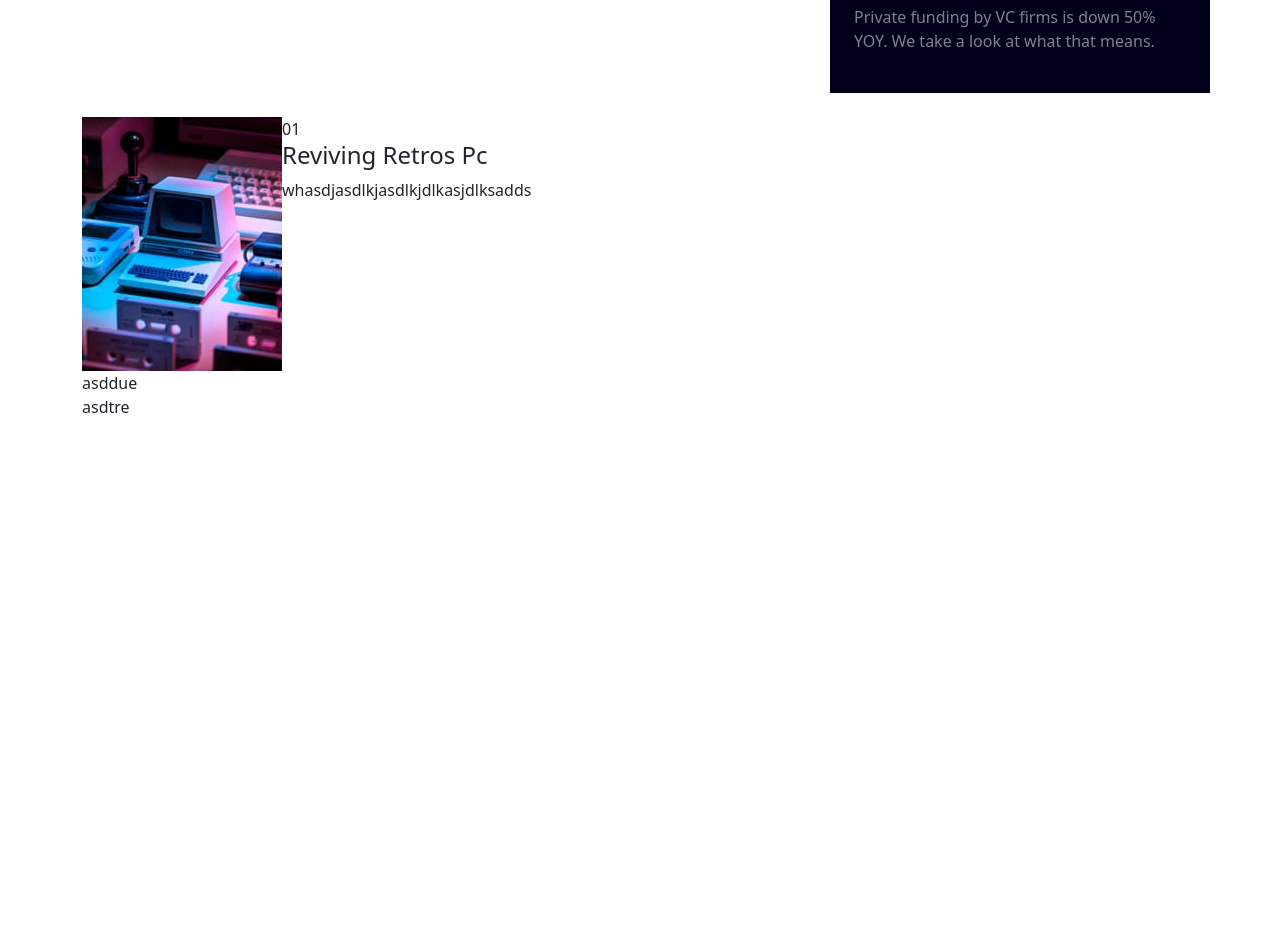
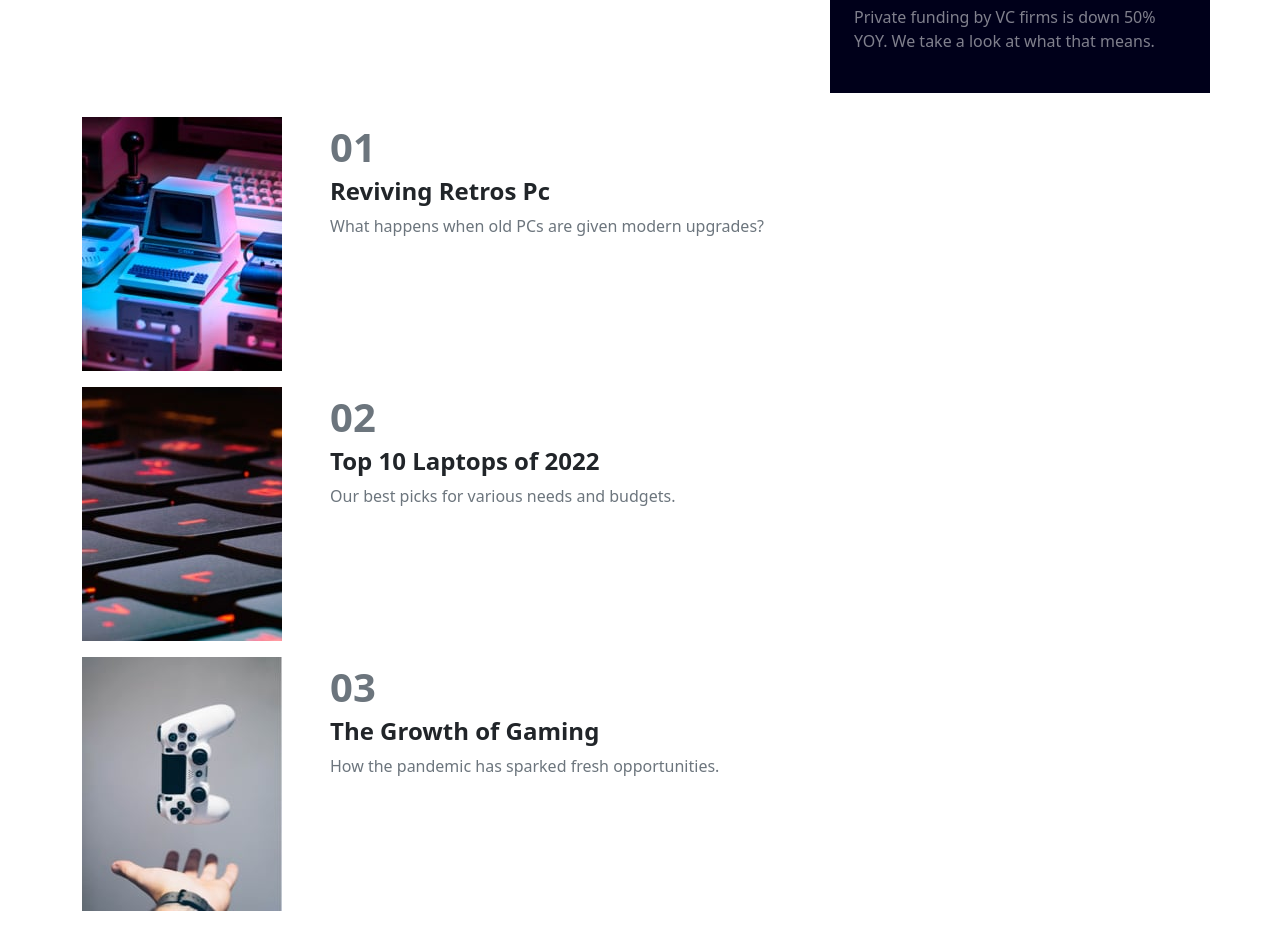
Before and after one commit to gdemartino93/news-homepage-main, a plain HTML site: page index.html in a window 1280 px wide. Shown: the part 613-1548 px from the top of the page. Before the commit the page ends 1056 px from the top, so only its background shows below. Drawn offline with nearby package versions, Linux system fonts and the light colour scheme.

Commit message:
last section

```diff
--- a/index.html
+++ b/index.html
@@ -50,18 +50,34 @@
             </div>
             </div>
         <!-- close row -->
-        <div class="row my-4">
-            <div class="col-12 d-flex">
+        <div class="row my-4 gap-3">
+            <div class="col-12 d-flex gap-5">
                 <img src="img/image-retro-pcs.jpg" class="img-fluid" alt="">
                 <div class="txt-ico">
-                <span>01</span>
-                <h4>Reviving Retros Pc</h4>
-                <span>whasdjasdlkjasdlkjdlkasjdlksadds</span>
-            </div>
+                <span class="text-secondary fw-bold fs-1">01</span>
+                <h4 class="fw-bold">Reviving Retros Pc</h4>
+                <span class="text-secondary">What happens when old PCs are given modern upgrades?</span>
 
             </div>
-            <div class="col-12">asddue</div>
-            <div class="col-12">asdtre</div>
+            </div>
+            <div class="col-12 d-flex gap-5">
+                <img src="img/image-top-laptops.jpg" class="img-fluid" alt="">
+                <div class="txt-ico">
+                <span class="text-secondary fw-bold fs-1">02</span>
+                <h4 class="fw-bold">Top 10 Laptops of 2022</h4>
+                <span class="text-secondary">Our best picks for various needs and budgets.</span>
+
+            </div>
+            </div>
+            <div class="col-12 d-flex gap-5">
+                <img src="img/image-gaming-growth.jpg" class="img-fluid" alt="">
+                <div class="txt-ico">
+                <span class="text-secondary fw-bold fs-1">03</span>
+                <h4 class="fw-bold">The Growth of Gaming</h4>
+                <span class="text-secondary">How the pandemic has sparked fresh opportunities. </span>
+
+            </div>
+            </div>
         </div>
     </div>
 
```
